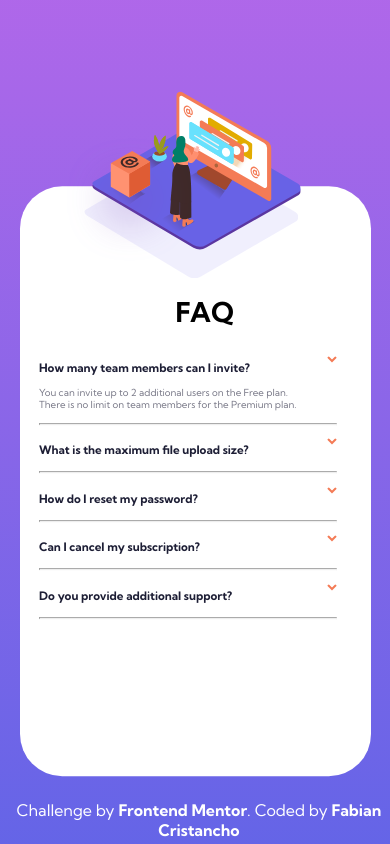
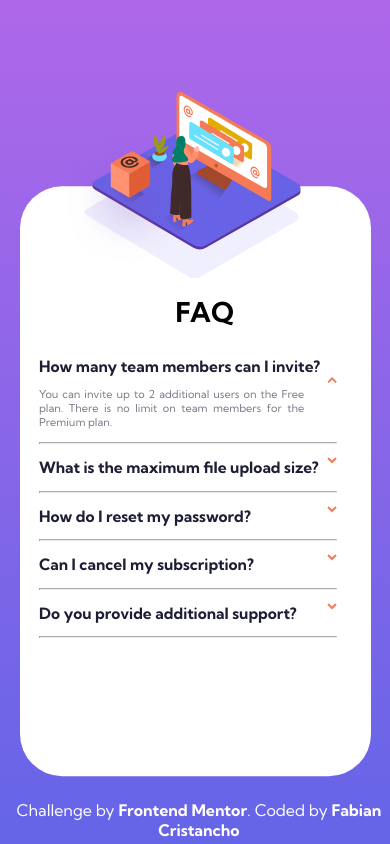
Before and after one commit to FabianCristancho/FrontendMentor-Faq-Accordion-Card, a plain HTML site: page index.html in a window 390 px wide. Both pictures are taken after a click on the picture 348 px from the left and 359 px from the top of the page. Drawn offline with Linux system fonts and the light colour scheme.

Commit message:
Fix text and card more really to challenge

```diff
--- a/index.html
+++ b/index.html
@@ -31,7 +31,7 @@
         <div class="faq">
           <p class="title">FAQ</p>
           <div class="section">
-            <p class="question">
+            <p class="question"  tabindex="1">
               How many team members can I invite?
             </p>
             <img class="icon-arrow" src="images/icon-arrow-down.svg" alt="icon arrow down" tabindex="1">
@@ -40,7 +40,7 @@
             <hr>
           </div>
           <div class="section">
-            <p class="question">
+            <p class="question"  tabindex="1">
               What is the maximum file upload size?
             </p>
             <img class="icon-arrow" src="images/icon-arrow-down.svg" alt="icon arrow down" tabindex="1">
@@ -49,7 +49,7 @@
             <hr>
           </div>
           <div class="section">
-            <p class="question">
+            <p class="question"  tabindex="1">
               How do I reset my password?
             </p>
             <img class="icon-arrow" src="images/icon-arrow-down.svg" alt="icon arrow down" tabindex="1">
@@ -59,7 +59,7 @@
             <hr>
           </div>
           <div class="section">
-            <p class="question">
+            <p class="question"  tabindex="1">
               Can I cancel my subscription?
             </p>
             <img class="icon-arrow" src="images/icon-arrow-down.svg" alt="icon arrow down" tabindex="1">
@@ -67,7 +67,7 @@
             <hr>
           </div>
           <div class="section">
-            <p class="question">
+            <p class="question"  tabindex="1">
               Do you provide additional support?
             </p>
             <img class="icon-arrow" src="images/icon-arrow-down.svg" alt="icon arrow down" tabindex="1">
--- a/style.css
+++ b/style.css
@@ -28,8 +28,8 @@ body {
 .card {
     background-color: white;
     text-align: center;
-    width: 70vw;
-    height: 35vw;
+    width: 65vw;
+    height: 35.5vw;
     position: absolute;
     border-radius: 5vh;
     top: 50%;
@@ -62,8 +62,8 @@ body {
     width: 12vw;
     position: absolute;
     z-index: 6;
-    -ms-transform: translate(-50%, 133%);
-    transform: translate(-50%, 133%);
+    -ms-transform: translate(-30%, 133%);
+    transform: translate(-30%, 133%);
 }
 
 .patter-desktop{
@@ -114,6 +114,9 @@ body {
 
 .icon-arrow:focus {
     outline: none;
+    margin-right: 20%;
+    float: right;
+    transform: rotate(180deg);
 }
 
 .icon-arrow:focus ~ .answer {
@@ -126,14 +129,23 @@ body {
     display: inline;
     font-weight: 700;
     color: hsl(238, 29%, 16%);
+    cursor: pointer;
 }
 
+.question:focus {
+    outline: none;
+}
+
+.question:focus ~ .answer {
+    display: block;
+}
 
 .answer {
     padding-right: 20%;
     font-size: 1vw;
     color: hsl(240, 6%, 50%);
     font-weight: 300;
+    text-align: justify;
 }
 
 hr {
@@ -226,7 +238,7 @@ footer a:hover{
     }
 
     .question {
-        font-size: 3vw;
+        font-size: 4vw;
         position: relative;
     }
 
@@ -234,8 +246,13 @@ footer a:hover{
         padding-right: 10%;
     }
 
+    .icon-arrow:focus{
+        margin-right: 10%;
+    }
+
     .answer {
-        font-size: 2.5vw;
+        font-size: 2.8vw;
+        text-align: justify;
     }
 
     hr {
```
